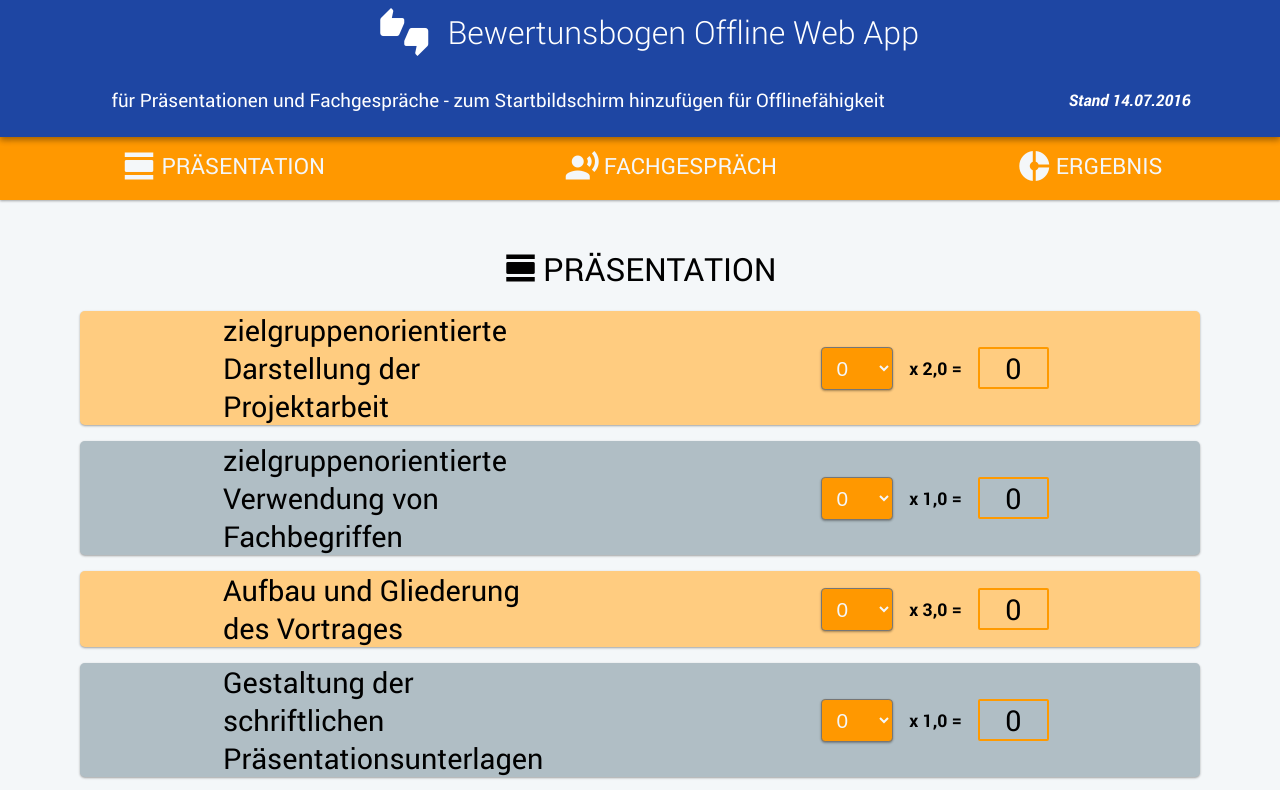
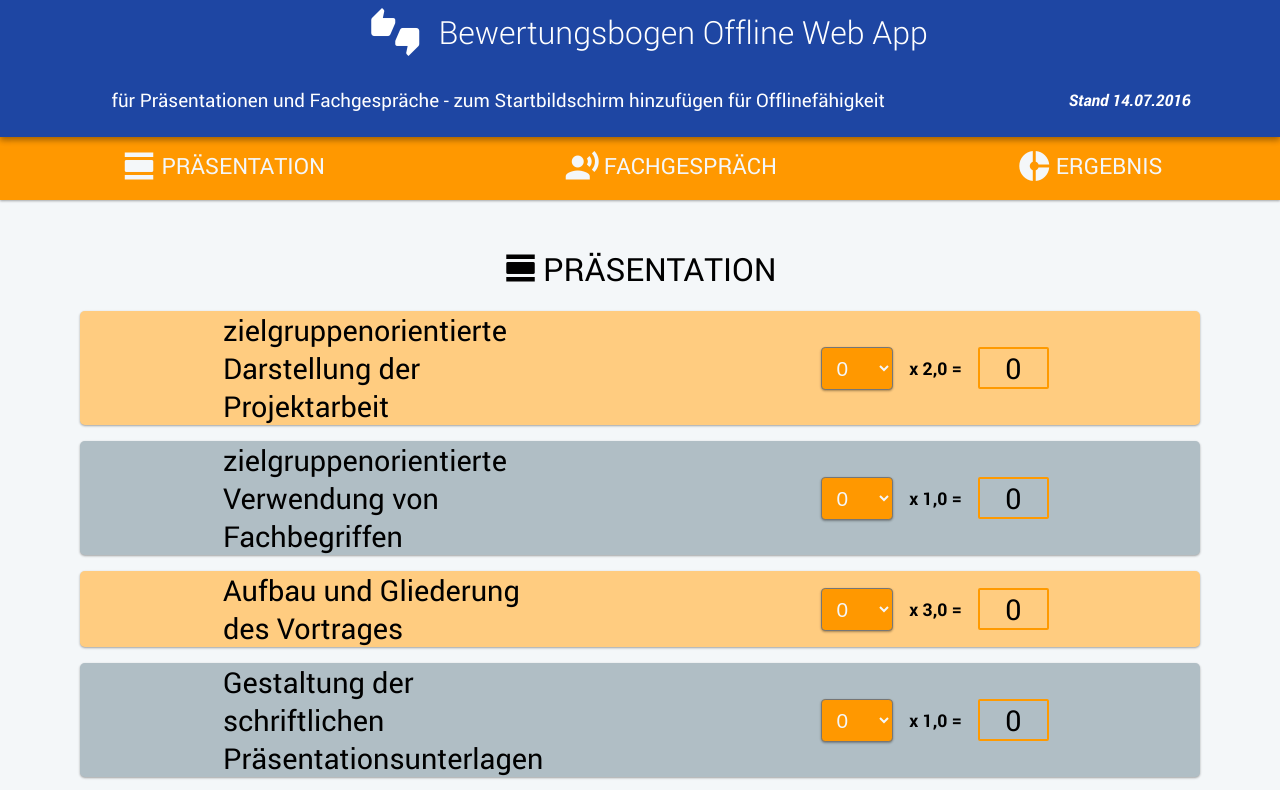
Before and after one commit to manugan/Bewertungsbogen, a plain HTML site: page index.html in a window 1280 px wide. Shown: the top 790 px of the page. Drawn offline with Linux system fonts and the light colour scheme.

Commit message:
Update index.html

```diff
--- a/index.html
+++ b/index.html
@@ -54,7 +54,7 @@
             <!-- Logo und Name -->
             <li class="header__flexContainer--item">
                 <i class="material-icons md-48">thumbs_up_down</i>
-                <h1>Bewertunsbogen Offline Web App</h1>
+                <h1>Bewertungsbogen Offline Web App</h1>
             </li>
             <!-- Bestellinfo -->
             <li class="header__flexContainer--item">
```
